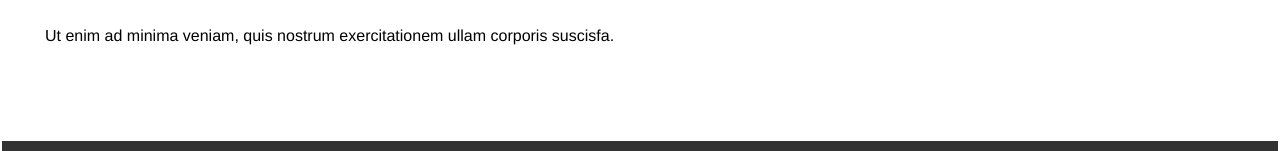
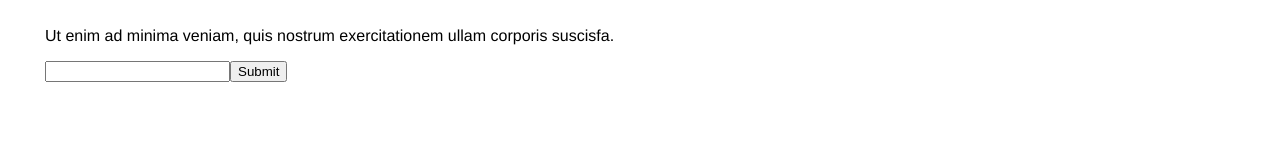
Before and after one commit to JohnXander/events-app, a Next.js app: page /events/London/london-comic-con-winter in a window 1280 px wide. Shown: the part 939-1090 px from the top of the page. Built offline with nearby package versions, Linux system fonts and the light colour scheme.

Commit message:
add input and submit btn

```diff
--- a/pages/events/[cat]/[id].js
+++ b/pages/events/[cat]/[id].js
@@ -11,6 +11,8 @@ const EventPage = ({ data }) => {
             />
             <h1>{data.title}</h1>
             <p>{data.description}</p>
+            <input type="email" />
+            <button type='submit'>Submit</button>
         </div>
     )
 }
```
